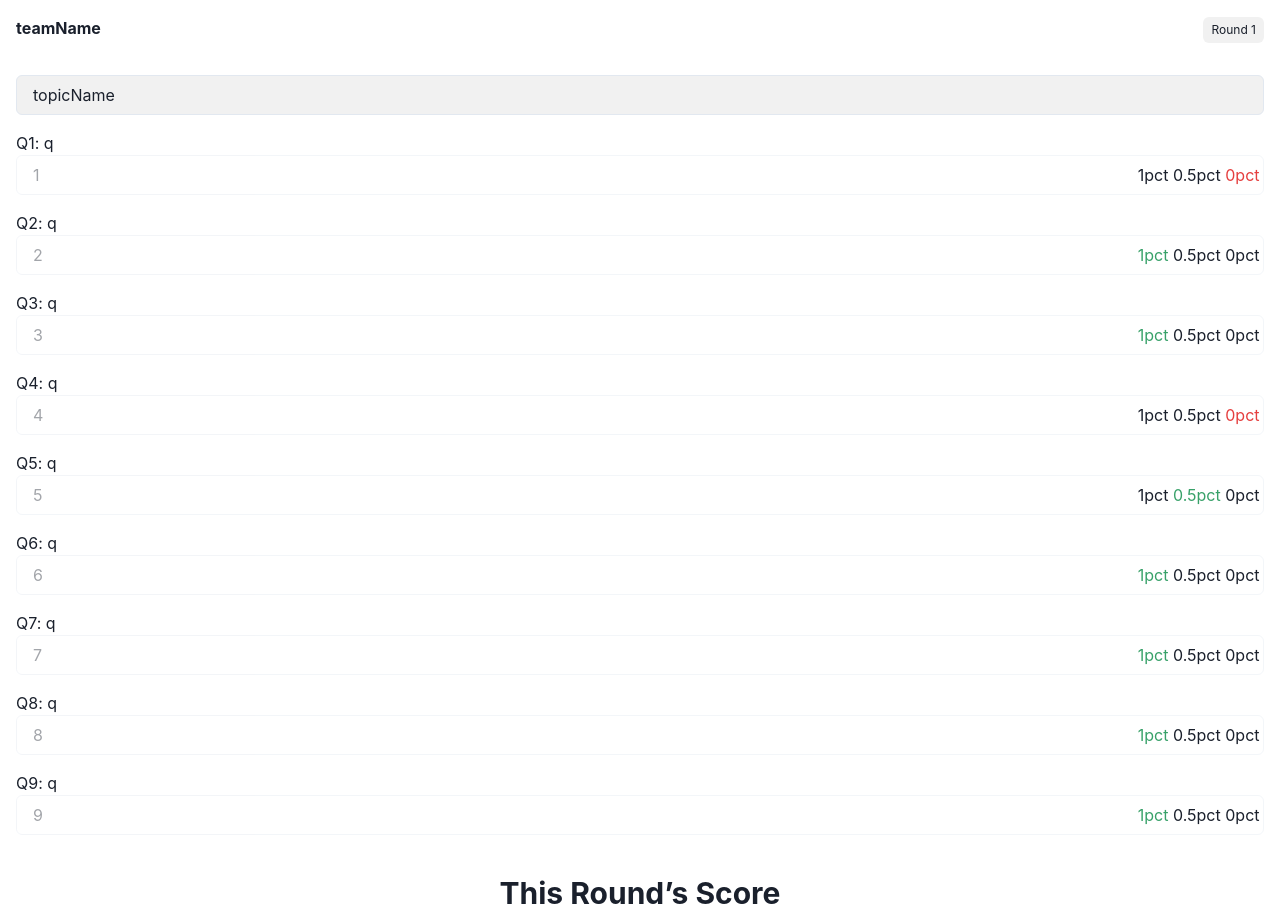
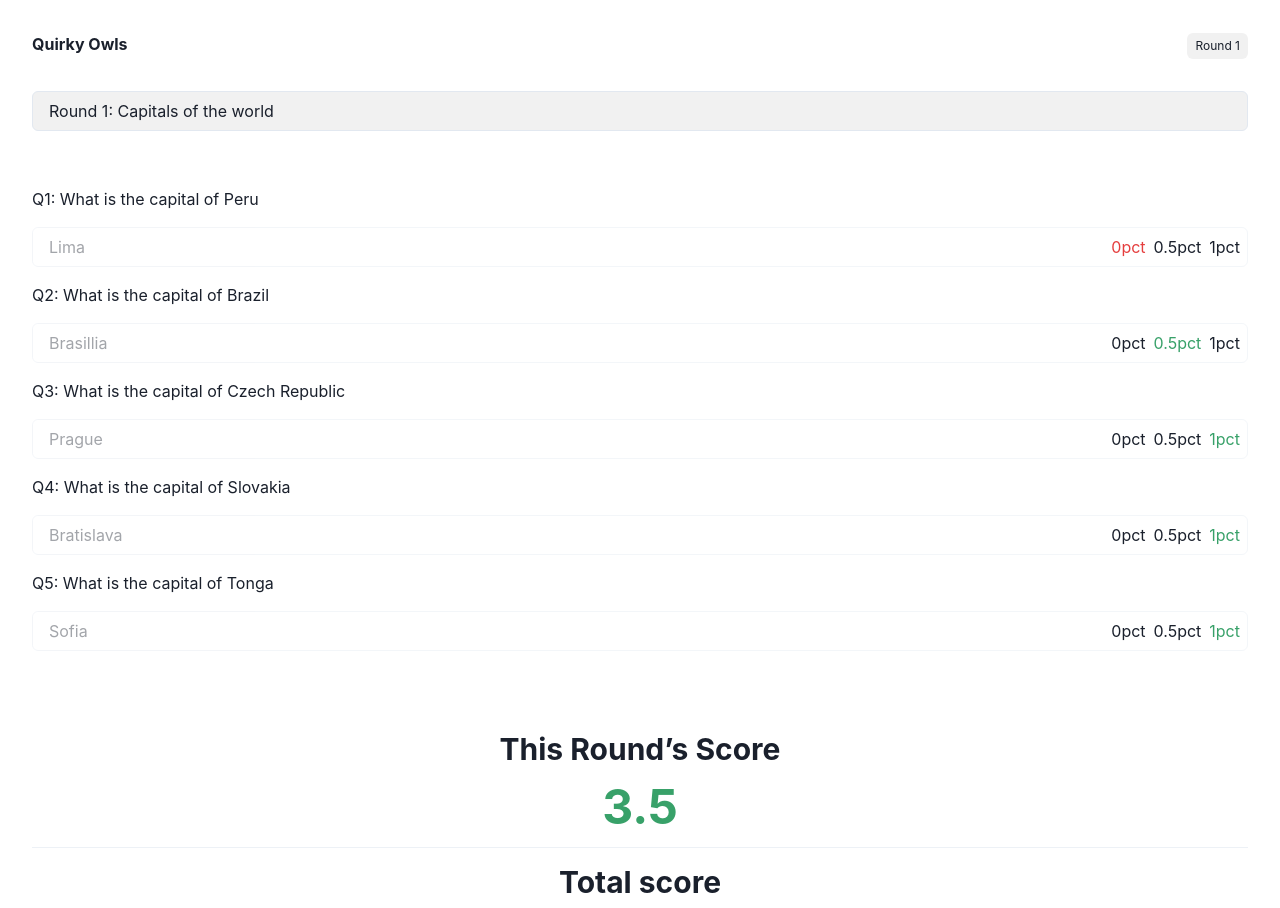
Before and after one commit to elijahmg/Pub-Quiz-App, a Next.js app: page /1/overview in a window 1280 px wide. Shown: the top 908 px of the page. Built offline with nearby package versions, Linux system fonts and the light colour scheme.

Commit message:
feat: implement round overview

```diff
--- a/components/OverviewQuestion.tsx
+++ b/components/OverviewQuestion.tsx
@@ -2,74 +2,48 @@ import {
   Stack,
   Text,
   Input,
-  Button,
   InputGroup,
   InputRightElement,
 } from '@chakra-ui/react';
-import { BaseSyntheticEvent, useEffect, useState } from 'react';
-import Constants from '../constants';
-import { CheckCircleIcon, EditIcon } from '@chakra-ui/icons';
-import PrimaryButton from './buttons/PrimaryButton';
+import { POINTS_OPTIONS, STACK_SPACING } from '../constants';
+
+const ACTIVE_POINTS_COLORS: { [key: number]: string } = {
+  0: 'red.100',
+  0.5: 'green.100',
+  1: 'green.100',
+};
+
+const DEFAULT_COLOR = 'brand.900';
 
 export default function OverviewQuestion({
   question,
-  handleAnswer,
-  answer = '',
+  answer,
+  points,
 }: {
   question: string;
+  points: number;
   answer?: string;
-  handleAnswer: (s: string) => void;
 }) {
-  const [value, setValue] = useState(answer);
-  const inputHandler = (e: BaseSyntheticEvent<InputEvent>) => {
-    setValue(e.target.value);
-  };
-
-  const [isEditable, setIsEditable] = useState(false);
-  const toggleEditable = () => {
-    setIsEditable((cur) => !cur);
-  };
-  const saveChange = () => {
-    handleAnswer(value);
-    toggleEditable();
-  };
-
-  useEffect(() => {
-    setValue(answer);
-  }, [answer]);
-
   return (
-    <Stack spacing={Constants.StackSpacing}>
+    <Stack spacing={STACK_SPACING}>
       <Text>{question}</Text>
-      <InputGroup>
-        <Input
-          value={value}
-          onInput={inputHandler}
-          placeholder="Do you think you know the answer?"
-        />
-        {!isEditable ? (
-          <InputRightElement width="80px">
-            <Button
-              leftIcon={<EditIcon />}
-              size="xs"
-              variant="ghost"
-              onClick={toggleEditable}
+      <InputGroup size="md">
+        <Input disabled placeholder="Enter the answer" value={answer} />
+        <InputRightElement width="auto" pr={2} gap={2}>
+          {POINTS_OPTIONS.map((pointsOption) => (
+            <Text
+              key={pointsOption}
+              color={
+                points === pointsOption
+                  ? ACTIVE_POINTS_COLORS[pointsOption]
+                  : DEFAULT_COLOR
+              }
             >
-              Edit
-            </Button>
-          </InputRightElement>
-        ) : null}
+              {`${pointsOption}pct`}
+            </Text>
+          ))}
+        </InputRightElement>
       </InputGroup>
-      {isEditable ? (
-        <PrimaryButton
-          leftIcon={<CheckCircleIcon />}
-          size="xs"
-          alignSelf="end"
-          onClick={saveChange}
-        >
-          Save change
-        </PrimaryButton>
-      ) : null}
     </Stack>
   );
 }
--- a/components/Question.tsx
+++ b/components/Question.tsx
@@ -1,6 +1,6 @@
 import { Center, Stack, Text, Input, Button, Flex } from '@chakra-ui/react';
 import { BaseSyntheticEvent, useCallback, useEffect, useState } from 'react';
-import Constants from '../constants';
+import { STACK_SPACING } from '../constants';
 import QuizHead from './headers/QuizHead';
 import PrimaryButton from './buttons/PrimaryButton';
 
@@ -33,7 +33,7 @@ export default function Question({
   }, [answer]);
 
   return (
-    <Stack spacing={Constants.StackSpacing}>
+    <Stack spacing={STACK_SPACING}>
       <Text>{question}</Text>
       <Input
         value={value}
--- a/constants.ts
+++ b/constants.ts
@@ -1,3 +1,3 @@
-export default {
-  StackSpacing: 4,
-} as const;
+export const STACK_SPACING = 4;
+
+export const POINTS_OPTIONS = [0, 0.5, 1];
--- a/mock-data.ts
+++ b/mock-data.ts
@@ -1,15 +1,32 @@
+import { POINTS_OPTIONS } from './constants';
+
 export const TEAM_NAME = 'Quirky Owls';
 
 export const QUESTIONS = [
   {
     id: 1,
-    content: 'Where is John',
-    answer: 'here',
+    content: 'What is the capital of Peru',
+    answer: 'Lima',
   },
   {
     id: 2,
-    content: 'Where is Vojta',
-    answer: 'at home',
+    content: 'What is the capital of Brazil',
+    answer: 'Brasillia',
+  },
+  {
+    id: 3,
+    content: 'What is the capital of Czech Republic',
+    answer: 'Prague',
+  },
+  {
+    id: 4,
+    content: 'What is the capital of Slovakia',
+    answer: 'Bratislava',
+  },
+  {
+    id: 5,
+    content: 'What is the capital of Tonga',
+    answer: 'Sofia',
   },
 ];
 
@@ -25,3 +42,8 @@ export const ROUNDS = [
     questions: QUESTIONS,
   },
 ];
+
+export const QUESTIONS_WITH_POINTS = QUESTIONS.map((it, index) => ({
+  ...it,
+  points: Math.min(POINTS_OPTIONS[index] ?? Infinity, 1),
+}));
--- a/pages/[gameId]/overview/index.tsx
+++ b/pages/[gameId]/overview/index.tsx
@@ -1,142 +1,42 @@
-import {
-  Text,
-  Box,
-  Stack,
-  Input,
-  InputRightElement,
-  InputGroup,
-  Flex,
-} from '@chakra-ui/react';
-import QuizHead from '../../../components/headers/QuizHead';
+import { Text, Box, Flex, Divider } from '@chakra-ui/react';
 import SubHeader from '../../../components/headers/SubHeader';
 import Header from '../../../components/headers/Header';
+import { SecondaryWrapper } from '../../../components/wrappers/secondary-wrapper';
+import { Answer } from '../../../types';
+import OverviewQuestion from '../../../components/OverviewQuestion';
+import { QUESTIONS_WITH_POINTS } from '../../../mock-data';
+import { STACK_SPACING } from '../../../constants';
 
-interface Answer {
-  number: number;
-  answer: string;
-  points: number;
-  question: string;
-}
-
-const answers = [
-  {
-    number: 1,
-    answer: '1',
-    points: 0,
-    question: 'q',
-  },
-  {
-    number: 2,
-    answer: '2',
-    points: 1,
-    question: 'q',
-  },
-  {
-    number: 3,
-    answer: '3',
-    points: 1,
-    question: 'q',
-  },
-  {
-    number: 4,
-    answer: '4',
-    points: 0,
-    question: 'q',
-  },
-  {
-    number: 5,
-    answer: '5',
-    points: 0.5,
-    question: 'q',
-  },
-  {
-    number: 6,
-    answer: '6',
-    points: 1,
-    question: 'q',
-  },
-  {
-    number: 7,
-    answer: '7',
-    points: 1,
-    question: 'q',
-  },
-  {
-    number: 8,
-    answer: '8',
-    points: 1,
-    question: 'q',
-  },
-  {
-    number: 9,
-    answer: '9',
-    points: 1,
-    question: 'q',
-  },
-];
+const calculatePoints = (answers: Answer[]) => {
+  return answers.reduce((total, answer) => {
+    return total + answer.points;
+  }, 0);
+};
 
 export default function Overview() {
-  function calculateSum(array: Answer[]) {
-    return array.reduce((accumulator, object) => {
-      return accumulator + object['points'];
-    }, 0);
-  }
-
-  interface Props {
-    answers: Answer[];
-  }
-
-  function QuestionList({ answers }: Props) {
-    return (
-      <Stack spacing={4}>
-        {answers.map((answer: Answer, index: number) => (
-          <Box key={index}>
-            <Text>
-              Q{answer.number}: {answer.question}
-            </Text>
-
-            <InputGroup size="md">
-              <Input
-                disabled
-                placeholder="Enter the answer"
-                defaultValue={answer.answer}
-              />
-              <InputRightElement width="auto">
-                <Text color={answer.points === 1 ? 'green.100' : 'brand.900'}>
-                  1pct&nbsp;
-                </Text>
-                <Text color={answer.points === 0.5 ? 'green.100' : 'brand.900'}>
-                  0.5pct&nbsp;
-                </Text>
-                <Text color={answer.points === 0 ? 'red.100' : 'brand.900'}>
-                  0pct&nbsp;
-                </Text>
-              </InputRightElement>
-            </InputGroup>
-          </Box>
+  return (
+    <SecondaryWrapper>
+      <Flex flexDirection="column" mt={10} gap={STACK_SPACING}>
+        {QUESTIONS_WITH_POINTS.map(({ id, content, answer, points }, index) => (
+          <OverviewQuestion
+            key={id}
+            question={`Q${index + 1}: ${content}`}
+            answer={answer}
+            points={points}
+          />
         ))}
-      </Stack>
-    );
-  }
-
-  return (
-    <Box p={4}>
-      <QuizHead teamName="teamName" round="1" topicName="topicName" />
-      <QuestionList answers={answers} />
-
-      <Box p={4} pt={10}>
-        <Flex alignItems="center" flexDirection="column">
-          <SubHeader>This Round’s Score</SubHeader>
-          <Header>{calculateSum(answers).toString()}</Header>
-        </Flex>
-      </Box>
-      <hr />
-      <Box p={4}>
-        <Flex alignItems="center" flexDirection="column">
-          <SubHeader>Totol score</SubHeader>
+        <Box mt={16}>
+          <Flex alignItems="center" flexDirection="column" gap={4}>
+            <SubHeader>This Round’s Score</SubHeader>
+            <Header>{calculatePoints(QUESTIONS_WITH_POINTS).toString()}</Header>
+          </Flex>
+        </Box>
+        <Divider />
+        <Flex alignItems="center" flexDirection="column" gap={1}>
+          <SubHeader>Total score</SubHeader>
           <Text color={'green.100'}>50</Text>
         </Flex>
-      </Box>
-    </Box>
+      </Flex>
+    </SecondaryWrapper>
   );
 }
--- a/pages/[gameId]/play.tsx
+++ b/pages/[gameId]/play.tsx
@@ -1,7 +1,7 @@
 import { Progress, Center, Stack } from '@chakra-ui/react';
 import { useCallback, useEffect, useState } from 'react';
 import Question from '../../components/Question';
-import Constants from '../../constants';
+import { STACK_SPACING } from '../../constants';
 import { SecondaryWrapper } from '../../components/wrappers/secondary-wrapper';
 import { QUESTIONS } from '../../mock-data';
 
@@ -33,7 +33,7 @@ function Play({ channel }: { channel: any }) {
 
   return (
     <SecondaryWrapper>
-      <Stack mt={10} spacing={Constants.StackSpacing}>
+      <Stack mt={10} spacing={STACK_SPACING}>
         <Question
           question={`Q${stateIndex + 1}: ${
             round.questions[stateIndex].content
--- /dev/null
+++ b/types.ts
@@ -0,0 +1,10 @@
+export type Question = {
+  id: number;
+  content: string;
+  answer: string;
+  // media?: any;
+};
+
+export interface Answer extends Question {
+  points: number;
+}
```
Also changed, not shown: components/bOverviewQuestion.tsx (added, +76 -0 lines), pages/[gameId]/boverview.tsx (+4 -4 lines).
